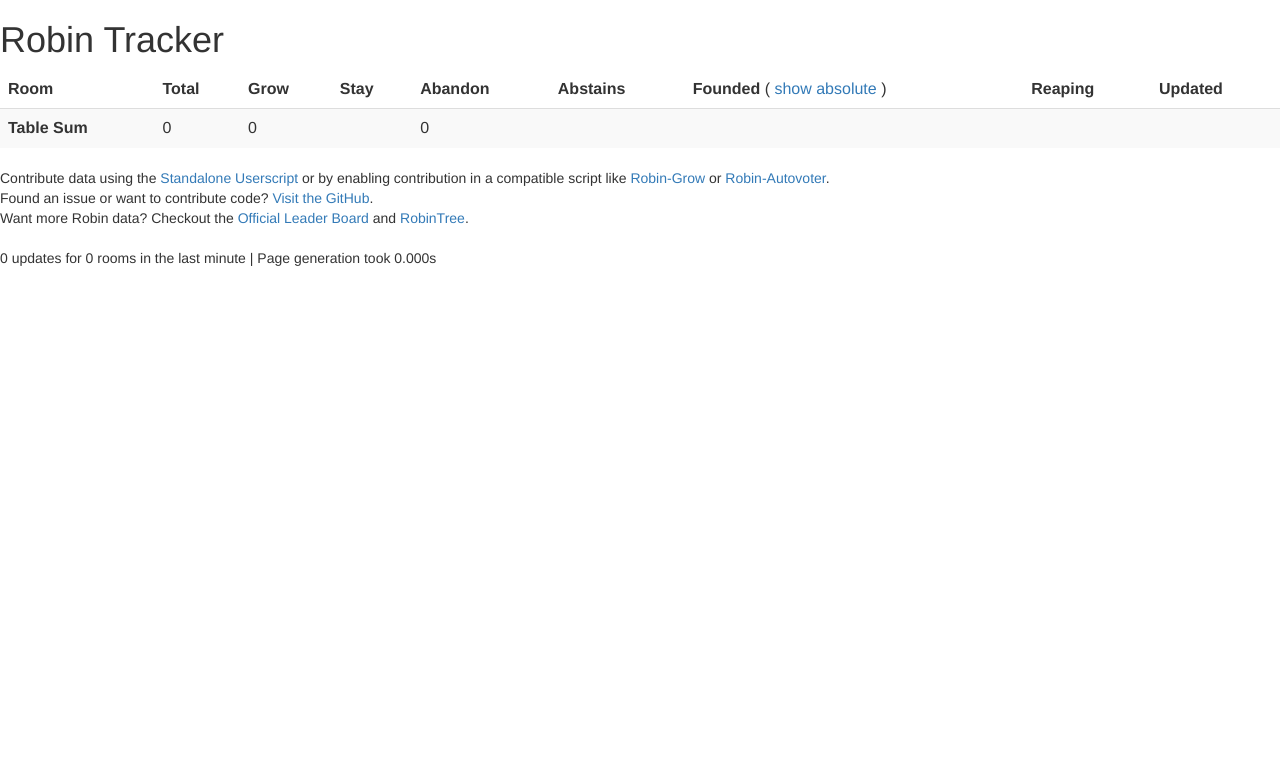
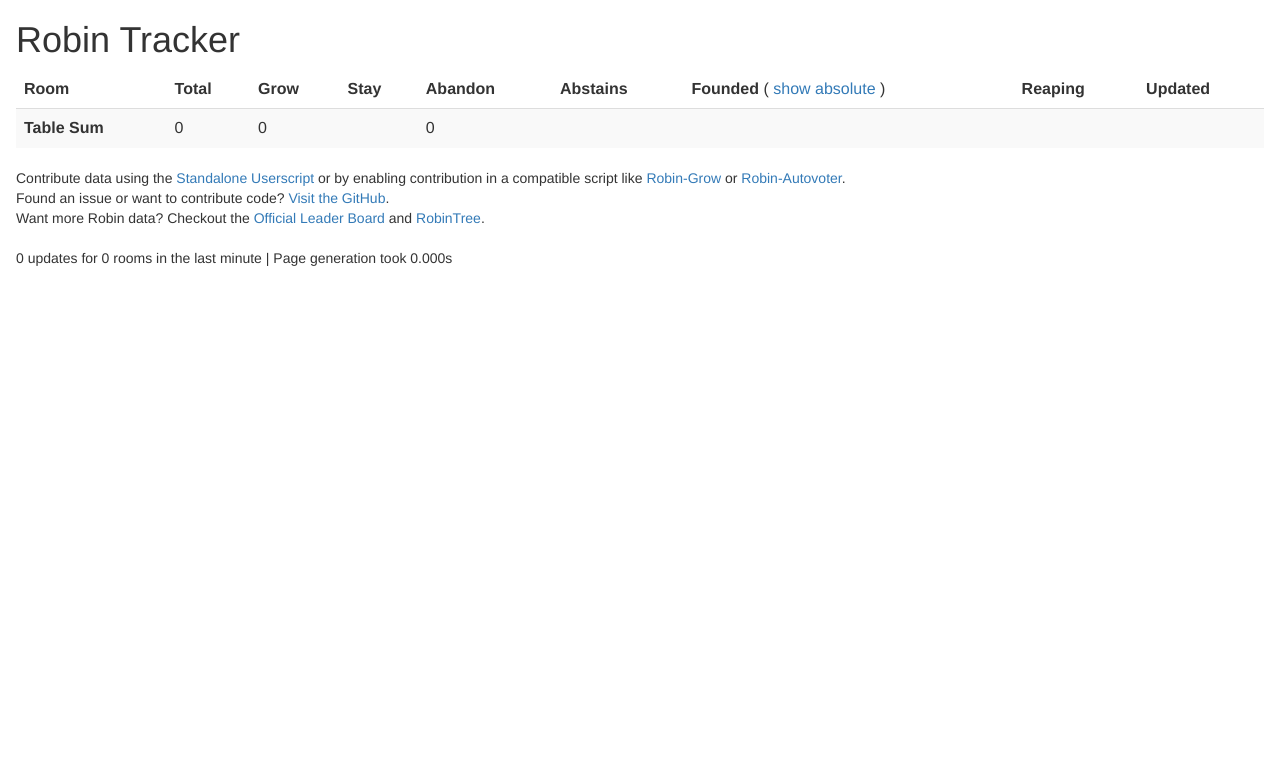
Before and after one commit to jetbalsa/robintracker, a PHP site: page /index.php in a window 1280 px wide. Shown: the top 783 px of the page. Run offline with PHP 8.4, Linux system fonts and the light colour scheme; data that the repository does not hold is empty; some libraries are stand-ins or nearby versions.

Commit message:
Add whitespace to page

```diff
--- a/index.php
+++ b/index.php
@@ -19,7 +19,7 @@ if($r==0)
 ?>
 <meta http-equiv="refresh" content="<?=$r?>">
 </head>
-<body>
+<body style="margin:16px;">
 <h1>Robin Tracker</h1>
 
 <table class='table table-striped'>
```
